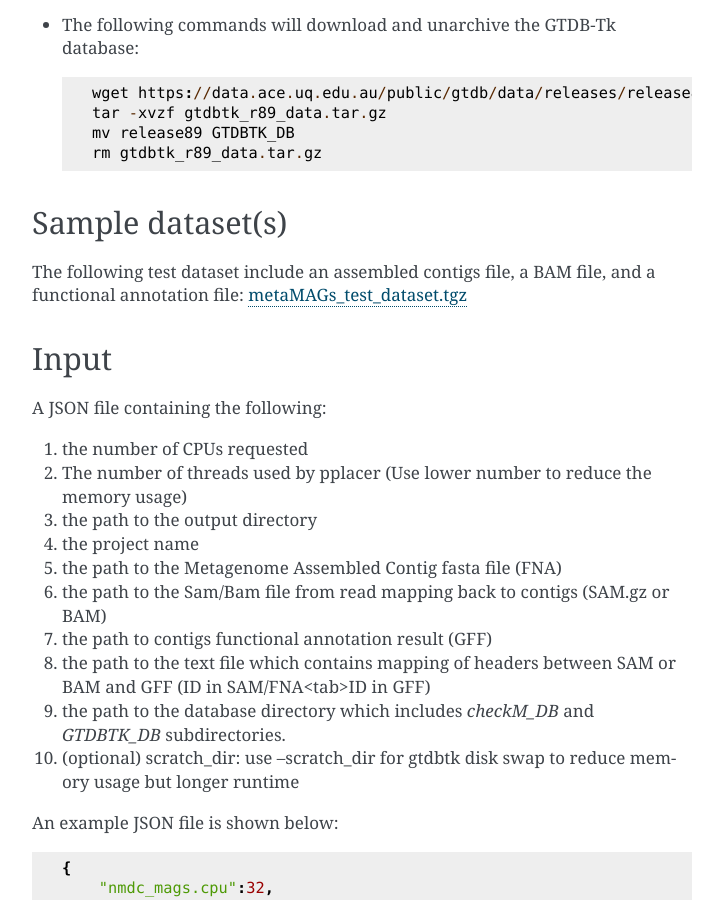
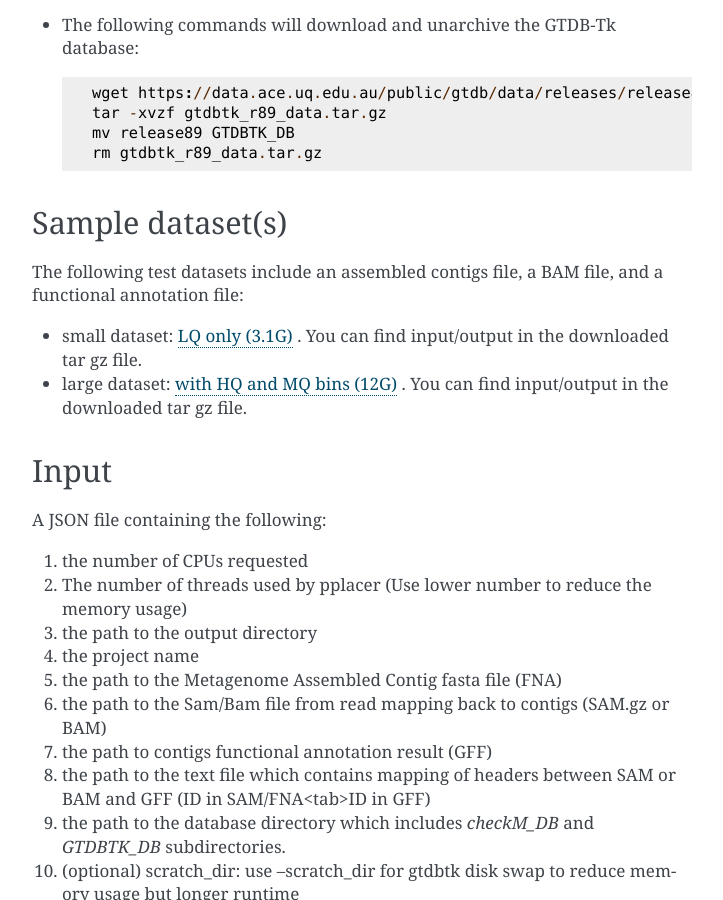
Before and after one commit to microbiomedata/metaMAGs, a Sphinx documentation site: the page built from docs/index.rst, in a window 1280 px wide and 900 px high, scrolled down 1751 px. Shown: the whole window, without its empty margins (388-1111 px from the left). Built offline with Sphinx 7.4.7, drawn with Linux system fonts in a browser that asks for light colours.

Commit message:
add small and large test dataset

```diff
--- a/docs/index.rst
+++ b/docs/index.rst
@@ -66,7 +66,13 @@ The GTDB-Tk database must be downloaded and installed. The CheckM database inclu
 Sample dataset(s)
 -----------------
 
-The following test dataset include an assembled contigs file, a BAM file, and a functional annotation file: `metaMAGs_test_dataset.tgz <https://portal.nersc.gov/cfs/m3408/test_data/metaMAGs_test_dataset.tgz>`_
+
+The following test datasets include an assembled contigs file, a BAM file, and a functional annotation file:
+
+- small dataset: `LQ only (3.1G) <https://portal.nersc.gov/cfs/m3408/test_data/metaMAGs_small_test_data.tgz>`_ . You can find input/output in the downloaded tar gz file.
+
+- large dataset: `with HQ and MQ bins (12G) <https://portal.nersc.gov/cfs/m3408/test_data/metaMAGs_large_test_data.tgz>`_ . You can find input/output in the downloaded tar gz file.
+
 
 
 Input
```
